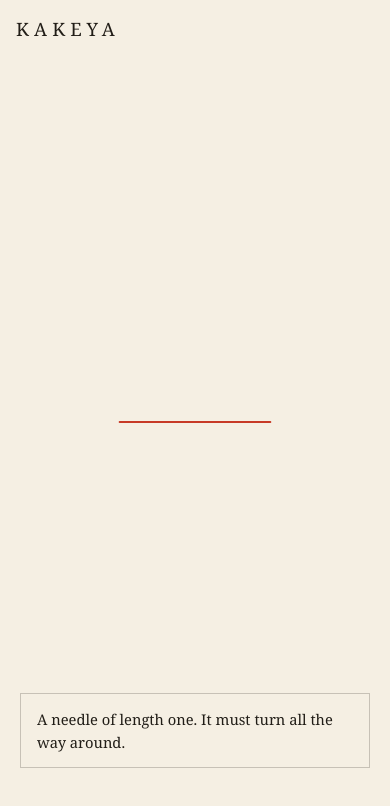
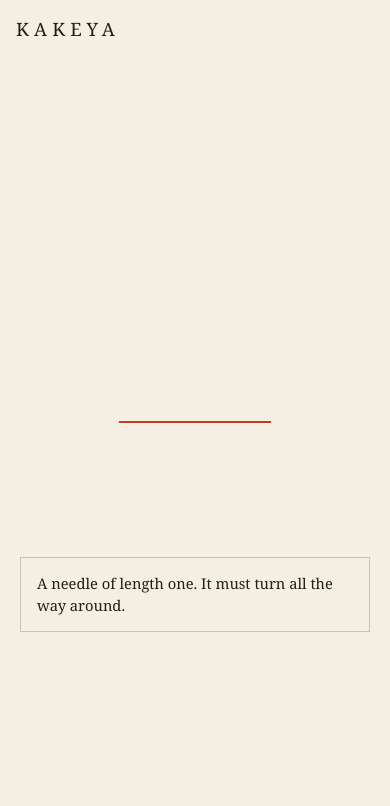
Before and after one commit to sean-reid/kakeya, a website built with Vite: page apps/web/index.html in a window 390 px wide. Shown: the top 806 px of the page. Built offline with nearby package versions, Linux system fonts and the light colour scheme.

Commit message:
fix: sequence card fades, restore join zoom everywhere, clear the iOS top strip

```diff
--- a/apps/web/index.html
+++ b/apps/web/index.html
@@ -2,7 +2,7 @@
 <html lang="en">
   <head>
     <meta charset="utf-8" />
-    <meta name="viewport" content="width=device-width, initial-scale=1" />
+    <meta name="viewport" content="width=device-width, initial-scale=1, viewport-fit=cover" />
     <meta
       name="description"
       content="Turning a needle all the way around in as little room as you like."
--- a/apps/web/src/main.ts
+++ b/apps/web/src/main.ts
@@ -5,9 +5,11 @@ import './style.css'
 const reduced = window.matchMedia('(prefers-reduced-motion: reduce)').matches
 document.documentElement.classList.toggle('reduced', reduced)
 
-// Build the story sections from the beat definitions - scroll spacers with a
-// hidden description each. The visible label is a SINGLE fixed card whose
-// text swaps between beats, so two labels can never share the screen.
+// Build the story sections from the beat definitions - one scroll section per
+// beat, each with its sticky label card (which rides up and away with its
+// section) and a hidden description of the picture. Two cards can never read
+// as visible together: fade-out is fast and immediate, fade-in is delayed
+// past it (see the .card transitions).
 const story = document.getElementById('story')!
 for (const beat of BEATS) {
   const section = document.createElement('section')
@@ -15,33 +17,22 @@ for (const beat of BEATS) {
   section.dataset.beat = beat.id
   section.style.height = `${beat.heights * 100}svh`
 
+  const card = document.createElement('div')
+  card.className = 'card'
+  const p = document.createElement('p')
+  p.textContent = beat.copy
+  card.append(p)
+  if (beat.note) {
+    const note = document.createElement('p')
+    note.className = 'note'
+    note.textContent = beat.note
+    card.append(note)
+  }
   const hidden = document.createElement('p')
   hidden.className = 'visually-hidden'
-  hidden.textContent = `${beat.copy} ${beat.describe}`
-  section.append(hidden)
+  hidden.textContent = beat.describe
+  section.append(card, hidden)
   story.append(section)
-}
-
-const label = document.createElement('div')
-label.id = 'label'
-label.setAttribute('aria-hidden', 'true')
-const labelCopy = document.createElement('p')
-const labelNote = document.createElement('p')
-labelNote.className = 'note'
-label.append(labelCopy, labelNote)
-document.body.append(label)
-
-let labelTimer: number | undefined
-const showLabel = (index: number): void => {
-  const beat = BEATS[index]!
-  label.classList.remove('shown')
-  window.clearTimeout(labelTimer)
-  labelTimer = window.setTimeout(() => {
-    labelCopy.textContent = beat.copy
-    labelNote.textContent = beat.note ?? ''
-    labelNote.style.display = beat.note ? '' : 'none'
-    label.classList.add('shown')
-  }, 240)
 }
 
 const canvas = document.getElementById('plate') as HTMLCanvasElement
@@ -95,7 +86,6 @@ const tick = (now: number): void => {
     sections[activeIndex]?.classList.remove('active')
     sections[frame.beatIndex]?.classList.add('active')
     activeIndex = frame.beatIndex
-    showLabel(activeIndex)
   }
 
   requestAnimationFrame(tick)
--- a/apps/web/src/story/storyScene.ts
+++ b/apps/web/src/story/storyScene.ts
@@ -121,13 +121,6 @@ export const createStoryScene = (reduced: boolean): StoryScene => {
     to: sweepCompiled.offsets[joinSegment.moveEnd]!,
   }
   const activeJoin = sweep.joins[joinSegment.join]!
-  const joinPathPoints = activeJoin.paths.flat()
-  const joinWideBox = {
-    minX: Math.min(coreBox.minX, ...joinPathPoints.map((p) => p.x)),
-    minY: Math.min(coreBox.minY, ...joinPathPoints.map((p) => p.y)),
-    maxX: Math.max(coreBox.maxX, ...joinPathPoints.map((p) => p.x)),
-    maxY: Math.max(coreBox.maxY, ...joinPathPoints.map((p) => p.y)),
-  }
 
   // Deltoid beat.
   const deltoid = deltoidPolygon(UNIT_NEEDLE_R, 1024)
@@ -247,19 +240,7 @@ export const createStoryScene = (reduced: boolean): StoryScene => {
         case 'join': {
           const s = joinRange.from + (joinRange.to - joinRange.from) * t
           const n = evaluate(sweepCompiled, s)
-          // The zoom ride is the one genuinely vestibular moment: under
-          // reduced motion the camera holds a wide frame and only the
-          // needle moves.
-          target = reduced
-            ? frameBox(
-                joinWideBox.minX,
-                joinWideBox.minY,
-                joinWideBox.maxX,
-                joinWideBox.maxY,
-                vp,
-                0.12,
-              )
-            : needleBoxTarget(n, vp)
+          target = needleBoxTarget(n, vp)
           draw = (p) => {
             for (const [a, b] of activeJoin.paths) drawPencilSegment(p, a, b)
             drawEdges(p, sweepPolys, WASH_EDGE)
--- a/apps/web/src/style.css
+++ b/apps/web/src/style.css
@@ -22,8 +22,8 @@ body {
 
 #masthead {
   position: fixed;
-  top: 1.5rem;
-  left: 1.75rem;
+  top: calc(1.5rem + env(safe-area-inset-top, 0px));
+  left: calc(1.75rem + env(safe-area-inset-left, 0px));
   z-index: 3;
 }
 
@@ -37,12 +37,14 @@ body {
 
 #counter {
   position: fixed;
-  top: 1.6rem;
-  right: 1.75rem;
+  top: calc(1.6rem + env(safe-area-inset-top, 0px));
+  right: calc(1.75rem + env(safe-area-inset-right, 0px));
   z-index: 3;
   font-variant-numeric: tabular-nums;
   font-size: 0.95rem;
   color: rgba(33, 29, 23, 0.75);
+  text-align: right;
+  max-width: 60vw;
   opacity: 0;
   transition: opacity 0.4s ease;
 }
@@ -60,35 +62,39 @@ body {
   position: relative;
 }
 
-#label {
-  position: fixed;
-  left: 50%;
-  bottom: 12svh;
-  transform: translate(-50%, 0.5rem);
-  z-index: 3;
-  width: min(24rem, calc(100vw - 2.5rem));
+/*
+ * Cards ride up and away with their sections. The two fade windows are
+ * disjoint by construction: leaving cards fade fast with no delay, entering
+ * cards wait a quarter second first - so two cards never read as visible
+ * at once, on any platform.
+ */
+.beat .card {
+  position: sticky;
+  top: 62svh;
+  margin: 0 auto;
+  max-width: 24rem;
   padding: 1rem 1.25rem;
   background: rgba(245, 239, 227, 0.92);
   border: 1px solid rgba(63, 56, 44, 0.25);
   opacity: 0;
-  transition:
-    opacity 0.4s ease,
-    transform 0.4s ease;
+  transition: opacity 0.2s ease;
   pointer-events: none;
 }
 
-#label.shown {
+.beat.active .card {
   opacity: 1;
-  transform: translate(-50%, 0);
+  /* The 0.35s delay outlasts the 0.2s fade-out above: the leaving card's
+     animation always completes before this one begins. */
+  transition: opacity 0.4s ease 0.35s;
 }
 
-#label p {
+.beat .card p {
   margin: 0;
   font-size: 1rem;
   line-height: 1.55;
 }
 
-#label .note {
+.beat .card .note {
   margin-top: 0.5rem;
   font-size: 0.8rem;
   letter-spacing: 0.12em;
@@ -117,11 +123,6 @@ body {
   color: rgba(33, 29, 23, 0.6);
 }
 
-.reduced #label {
-  transition: opacity 0.4s ease;
-  transform: translate(-50%, 0);
-}
-
 @media (max-width: 640px) {
   #masthead {
     top: 1rem;
@@ -129,17 +130,20 @@ body {
   }
 
   #counter {
-    top: 1.05rem;
+    /* Clear of the strip iOS Safari's collapsed chrome occupies: sit below
+       the masthead line instead of beside it. */
+    top: calc(3.1rem + env(safe-area-inset-top, 0px));
     right: 1rem;
     font-size: 0.85rem;
   }
 
-  #label {
-    bottom: 9svh;
+  .beat .card {
+    top: 66svh;
+    max-width: calc(100vw - 2.5rem);
     padding: 0.85rem 1rem;
   }
 
-  #label p {
+  .beat .card p {
     font-size: 0.92rem;
   }
 }
```
Also changed, not shown: apps/web/e2e/story.test.ts (+44 -6 lines).
